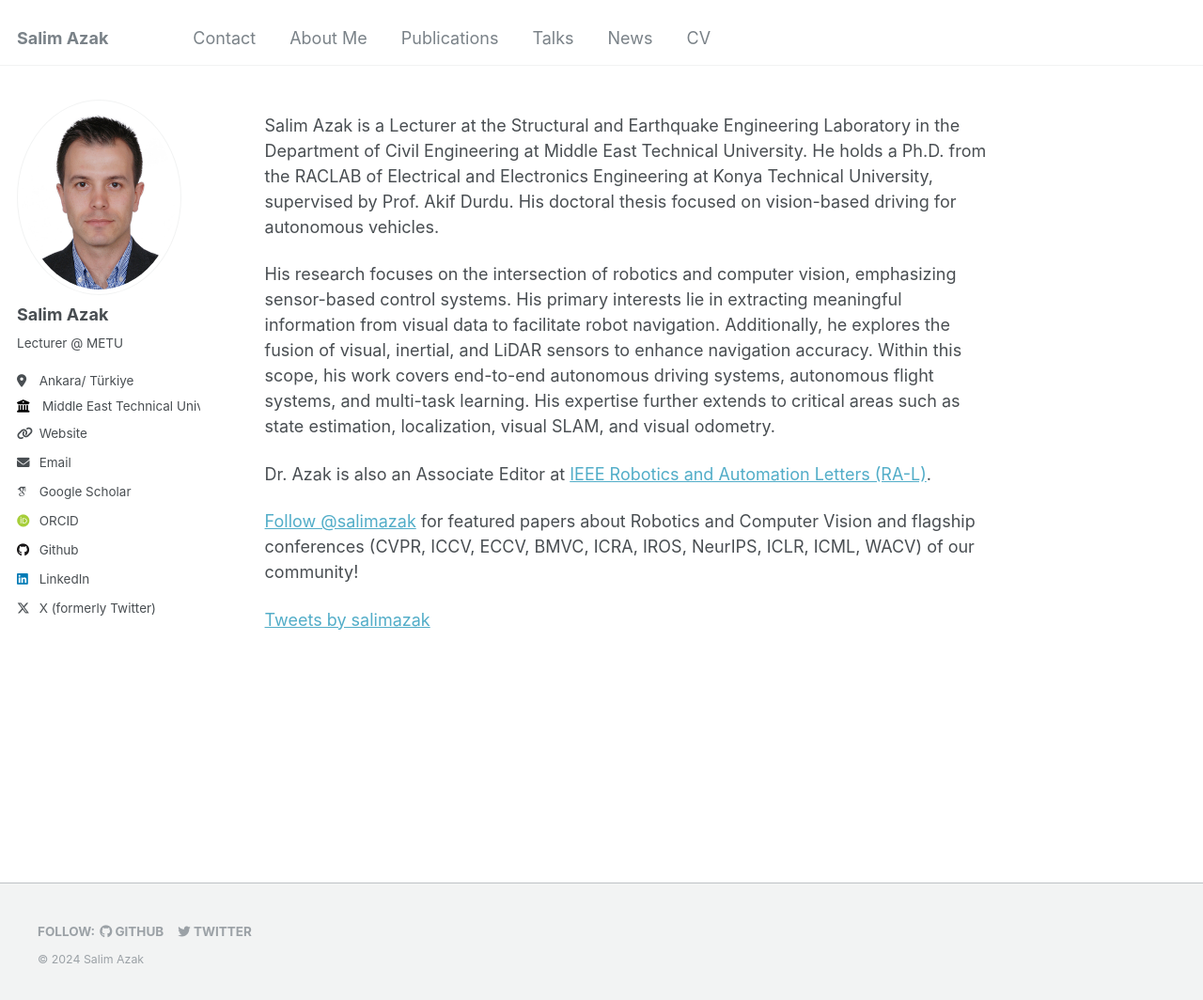
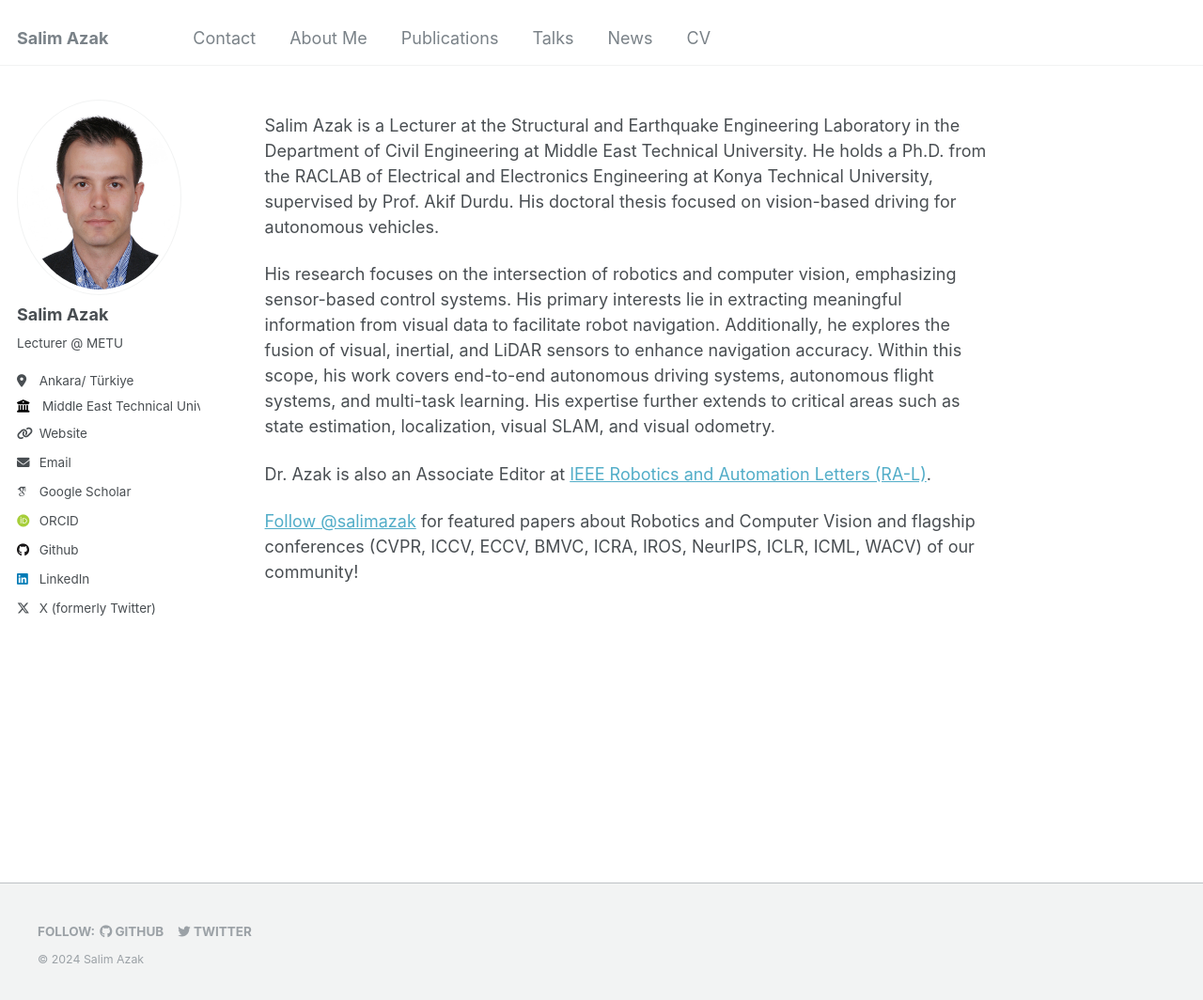
Before and after one commit to salimazak/salimazak.github.io, a Jekyll site: the page built from _pages/about.md, in a window 1280 px wide and 1065 px high. Shown: the whole window at 94% size. Built offline with Jekyll 4.4.1, drawn with Linux system fonts in a browser that asks for light colours; some web fonts are replaced; comment, search, counter and statistics services are not loaded.

Commit message:
Update about.md

```diff
--- a/_pages/about.md
+++ b/_pages/about.md
@@ -16,7 +16,7 @@ Dr. Azak is also an Associate Editor at [IEEE Robotics and Automation Letters (R
 <a class="twitter-follow-button" href="https://twitter.com/salimazak">Follow @salimazak</a> <span>for featured papers about Robotics and Computer Vision and flagship conferences (CVPR, ICCV, ECCV, BMVC, ICRA, IROS, NeurIPS, ICLR, ICML, WACV) of our community!</span>
 
 <!--# News-->
-{% include twitter-timeline.html %}
+<!--{% include twitter-timeline.html %}-->
 
 
 <!--A data-driven personal website
```
